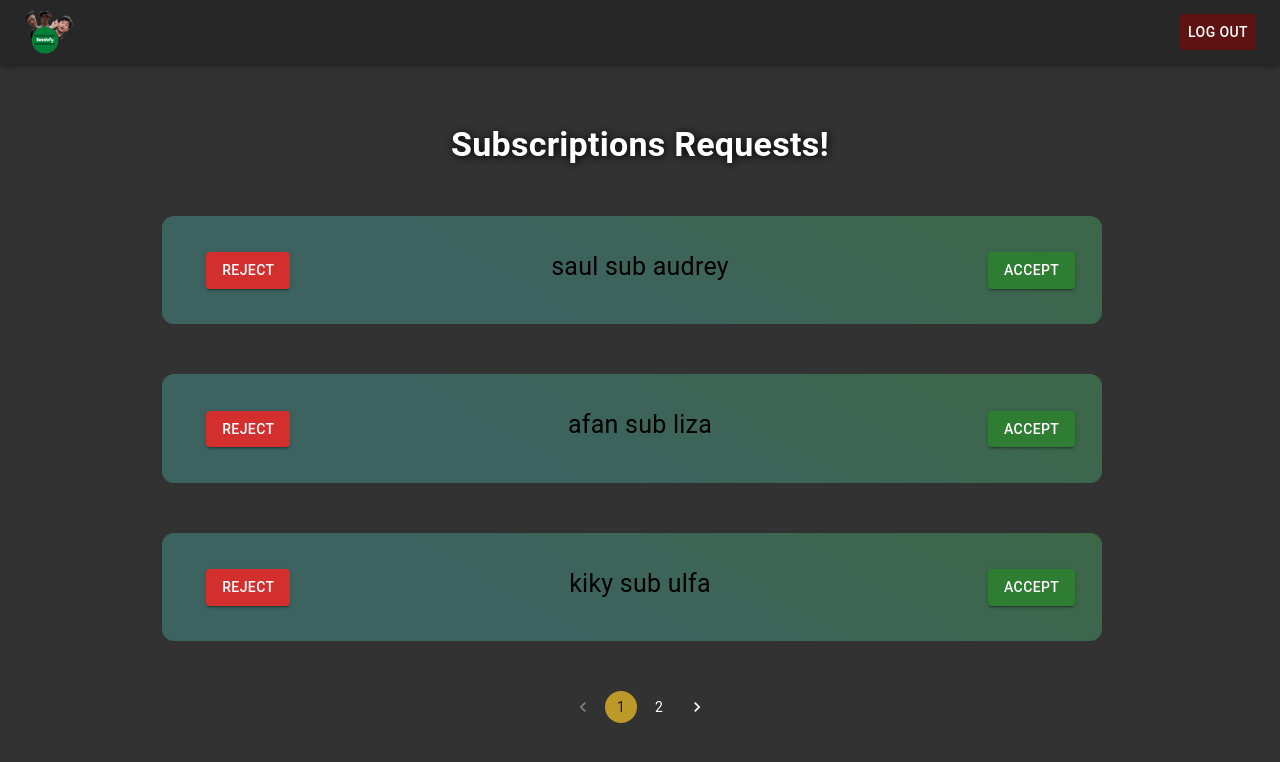
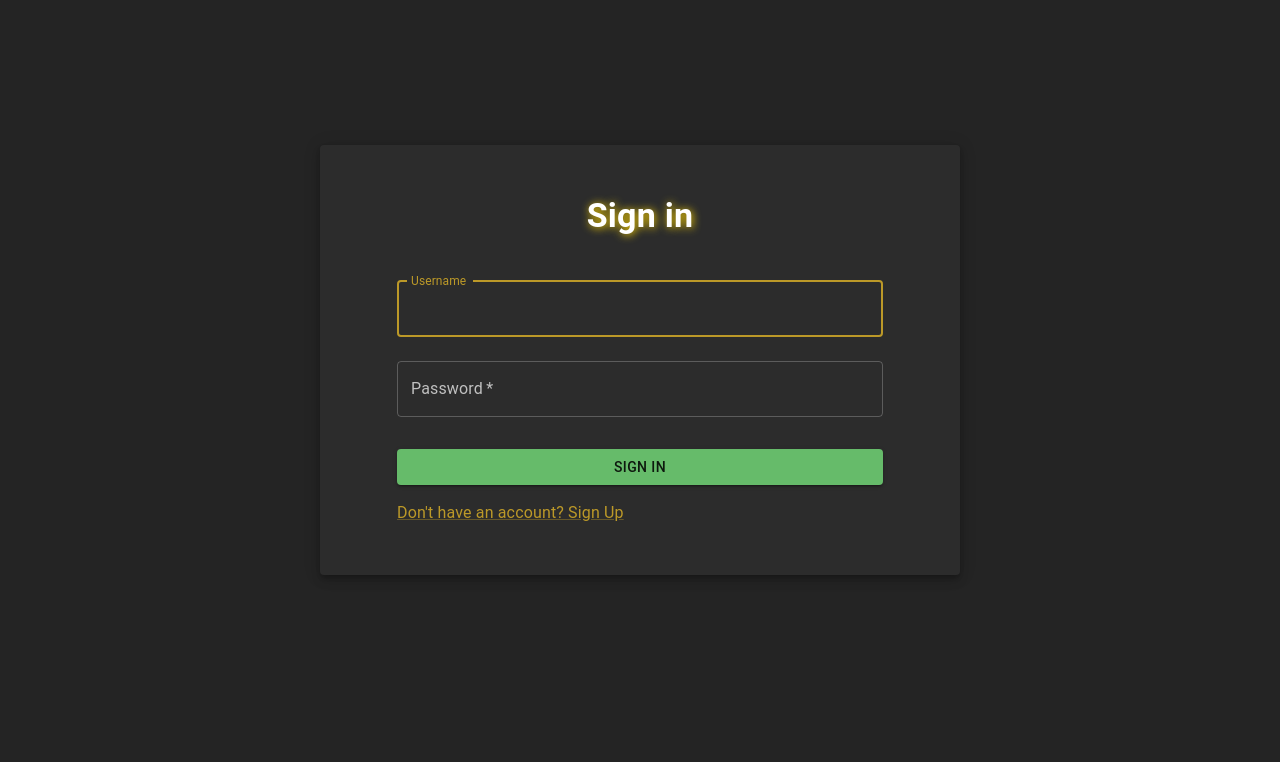
Before and after one commit to blueguy42/bonekify-premium-app, a React (Create React App) app: page / in a window 1280 px wide. Shown: the top 762 px of the page. Built offline with nearby package versions, Linux system fonts and the light colour scheme.

Commit message:
feat: login api

```diff
--- a/package.json
+++ b/package.json
@@ -9,10 +9,16 @@
     "@testing-library/jest-dom": "^5.16.5",
     "@testing-library/react": "^13.4.0",
     "@testing-library/user-event": "^13.5.0",
+    "cookie": "^0.5.0",
+    "express": "^4.18.2",
+    "fs": "^0.0.1-security",
+    "multer": "^1.4.5-lts.1",
     "react": "^18.2.0",
+    "react-cookie": "^4.1.1",
     "react-dom": "^18.2.0",
     "react-router-dom": "^6.4.3",
     "react-scripts": "5.0.1",
+    "universal-cookie": "^4.0.4",
     "web-vitals": "^2.1.4"
   },
   "scripts": {
--- a/src/App.js
+++ b/src/App.js
@@ -1,18 +1,34 @@
 import Navbar from "./templates/Navbar";
+import UnAuth from "./templates/UnAuth";
 import Penyanyi from "./Penyanyi";
 import Login from "./Login";
 import Register from "./Register";
 import Admin from "./Admin";
 import {Routes, Route, BrowserRouter} from 'react-router-dom';
+import Cookies from "universal-cookie";
+
+const cookies = new Cookies();
 
 function App() {
+
+  let loggedIn = false
+  let isAdmin = false
+
+  if (cookies.get('isAdmin') !== undefined){
+    loggedIn = true
+    if (cookies.get('isAdmin') === '1'){
+      isAdmin = true
+    }
+  }
+
     return (
       <BrowserRouter>
         <Routes>
-          <Route path="/penyanyi" element={<div><Navbar/> <Penyanyi/></div>}/>
-          <Route path="/login" element={<Login/>}/>
-          <Route path="/register" element={<Register/>}/>
-          <Route path="/" element={<div><Navbar/><Admin/></div>}/>
+          <Route path="/penyanyi" element={loggedIn && !isAdmin ? <div><Navbar/> <Penyanyi/></div> : <UnAuth />}/>
+          <Route path="/" element={loggedIn ? <UnAuth /> : <Login/>}/>
+          <Route path="/register" element={loggedIn ? <UnAuth /> : <Register/>}/>
+          <Route path="/admin" element={loggedIn && isAdmin ? <div><Navbar/><Admin/></div> : <UnAuth />}/>
+          <Route path="*" element={<UnAuth />}/>
         </Routes>
       </BrowserRouter>
   );
--- a/src/Login.js
+++ b/src/Login.js
@@ -1,4 +1,5 @@
 import React, { Component } from 'react';
+import Cookies from "universal-cookie";
 import Button from '@mui/material/Button';
 import CssBaseline from '@mui/material/CssBaseline';
 import TextField from '@mui/material/TextField';
@@ -6,7 +7,11 @@ import Link from '@mui/material/Link';
 import Box from '@mui/material/Box';
 import Typography from '@mui/material/Typography';
 import Paper from  '@mui/material/Paper';
+import { useNavigate } from "react-router-dom";
+import Alert from '@mui/material/Alert';
 import { createTheme, ThemeProvider } from '@mui/material/styles';
+
+const cookies = new Cookies();
 
 const theme = createTheme({
   palette: {
@@ -27,14 +32,64 @@ const theme = createTheme({
 });
 
 class Login extends Component{
+  constructor(props){
+    super(props)
+    this.state = {
+      errorMsg: '',
+      status: false
+    }
+  }
+
     render() {
-      const handleSubmit = (event) => {
+
+      const handleSubmit = async (event) => {
         event.preventDefault();
         const data = new FormData(event.currentTarget);
-        console.log({
-          email: data.get('email'),
-          password: data.get('password'),
-        });
+        let username= data.get('username')
+        let password= data.get('password')
+
+        if ((username.length === 0) || (password.length === 0)){
+          this.setState({
+            errorMsg : 'username atau password tidak boleh kosong!'
+          });
+        }
+        else {
+          let dataToSend = JSON.stringify({"username": username, "password": password });
+          fetch('http://localhost:1400/user/login', {
+            method: 'POST',
+            mode: "cors",
+            body: dataToSend,
+            headers: {
+              'Content-Type': 'application/json'
+          }
+
+        }).then((response) => {
+          this.setState({
+            status : response.ok
+          });
+          return response.json();
+        })
+        .then((data) => {
+          if (!this.state.status){
+            this.setState({
+              errorMsg: data.message
+            });
+          } else {
+            console.log(data)
+            cookies.set('isAdmin', data.isAdmin, {path: '/', expires: new Date(Date.now()+3600*24)});
+            cookies.set('token', data.token, {path: '/', expires: new Date(Date.now()+3600*24)});
+            cookies.set('user_id', data.user_id, {path: '/', expires: new Date(Date.now()+3600*24)});
+
+            if (data.isAdmin){
+             window.location.href = "/admin"
+            }
+            else{
+              window.location.href = "/penyanyi"
+            }
+          }
+        })
+      }
+
       };
 
       return (
@@ -51,13 +106,13 @@ class Login extends Component{
               <Typography component="h1" variant="h4" sx={{marginBottom: '20px', fontWeight: '700', textShadow: '1px 1px 9px gold',}}>
                 Sign in
               </Typography>
-              <Box component="form" onSubmit={handleSubmit} noValidate sx={{ mt: 1 }}>
+              <Box component="form" onSubmit={handleSubmit} noValidate sx={{ mt: 1, width: '90%' }}>
                 <TextField
                   margin="normal"
                   fullWidth
-                  id="email"
-                  label="Email Address"
-                  name="email"
+                  id="username"
+                  label="Username"
+                  name="username"
                   autoFocus
                   sx = {{color: 'red'}}
                 />
@@ -79,6 +134,9 @@ class Login extends Component{
                 >
                   Sign In
                 </Button >
+                { this.state.errorMsg.length >0  &&
+                  <div><Alert sx = {{width: '100%', textAlign: 'center'}} severity="error">{this.state.errorMsg}</Alert><br /></div>
+                }
                 <Link href="/register" >
                   {"Don't have an account? Sign Up"}
                 </Link>
--- a/src/Penyanyi.js
+++ b/src/Penyanyi.js
@@ -29,7 +29,7 @@ class Penyanyi extends Component{
     constructor(props){
       super(props)
       this.state = {
-        tab : 1, // 1 untuk case liat lagu, 0 untuk case tambah lagu
+        tab : 0, // 1 untuk case liat lagu, 0 untuk case tambah lagu
       }
       this.handleTab = this.handleTab.bind(this);
     }
--- /dev/null
+++ b/src/templates/UnAuth.js
@@ -0,0 +1,58 @@
+import React, { Component } from 'react';
+import CssBaseline from '@mui/material/CssBaseline';
+import Box from '@mui/material/Box';
+import Typography from '@mui/material/Typography';
+import Paper from  '@mui/material/Paper';
+import { createTheme, ThemeProvider } from '@mui/material/styles';
+
+const theme = createTheme({
+  palette: {
+
+    primary: {
+      main: '#BC9928',
+
+    },
+    secondary: {
+      main: '#0000ff',
+      contrastText: '#00ff00',
+    },
+    background: {
+      default: "#242424"
+    },
+    mode: 'dark',
+  },
+});
+
+class UnAuth extends Component{
+  constructor(props){
+    super(props)
+    this.state = {
+      errorMsg: '',
+      status: false
+    }
+  }
+
+    render() {
+
+      return (
+        <ThemeProvider theme={theme}>
+          <Paper vairant = "outlined" elevation = {6}  sx={{width: '50%', margin: '10px auto', padding: '50px', marginTop: '290px',}}>
+            <CssBaseline />
+            <Box
+              sx={{
+                display: 'flex',
+                flexDirection: 'column',
+                alignItems: 'center',
+              }}
+            >
+              <Typography component="h1" variant="h4" sx={{marginBottom: '20px', fontWeight: '700', textShadow: '1px 1px 9px gold',}}>
+                You Cant Access this page right now!
+              </Typography>
+            </Box>
+          </Paper>
+        </ThemeProvider>
+      )
+    }
+  }
+
+export default UnAuth;
```
Also changed, not shown: 1 other file (tests, documents, lock files or other folders).
